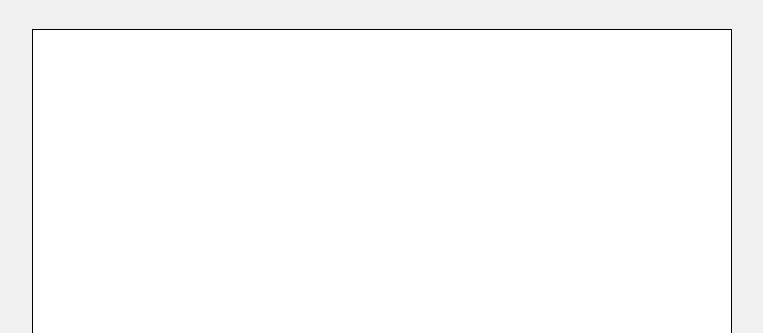
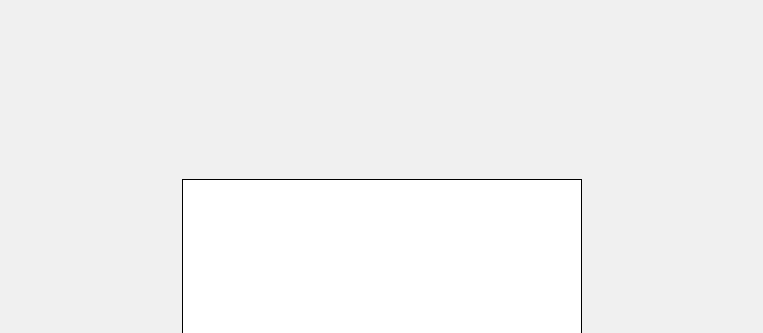
Before and after one commit to JastonChamp/cvccspinner, a plain HTML site: page index.html in a window 1280 px wide. Shown: the top 333 px of the page, without its empty margins (258-1021 px from the left). Drawn offline with Linux system fonts and the light colour scheme.

Commit message:
Update style.css

```diff
--- a/style.css
+++ b/style.css
@@ -12,12 +12,12 @@ body {
 .wheel {
   display: flex;
   flex-wrap: wrap;
-  width: 700px;
+  width: 400px;
 }
 
 .slot {
-  width: 700px;
-  height: 700px;
+  width: 400px;
+  height: 400px;
   justify-content: center;
   align-items: center;
   border: 1px solid black;
```
